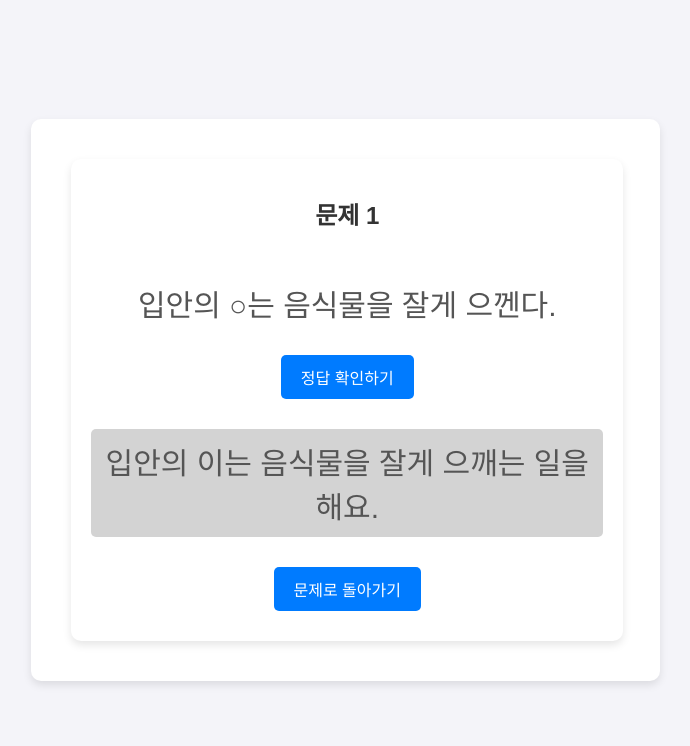
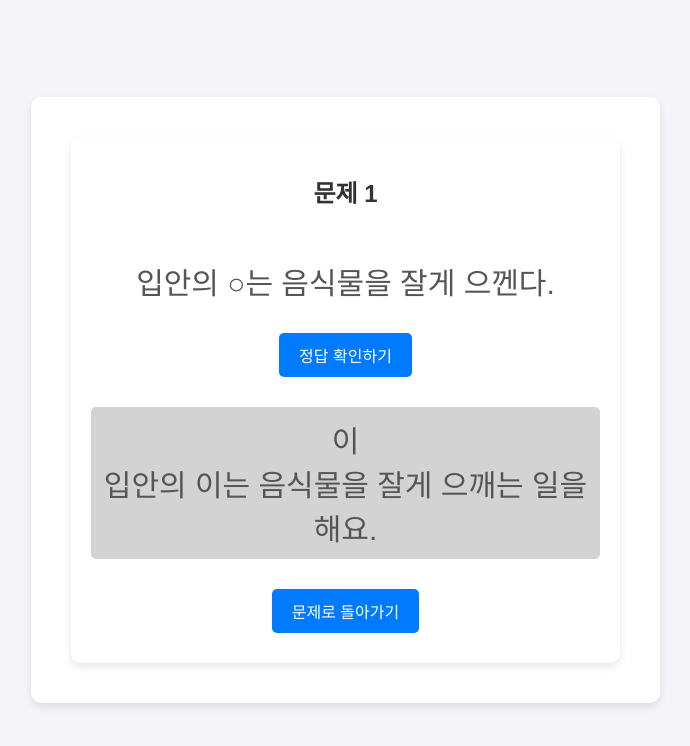
Before and after one commit to bluecode674/kid_edu_ver2, a React (Create React App) app: page /question/1 in a window 1280 px wide. Both pictures are taken after a click on the button "정답 확인하기". Shown: the top 746 px of the page, without its empty margins (261-951 px from the left). Built offline with nearby package versions, Linux system fonts and the light colour scheme.

Commit message:
정답 수정

```diff
--- a/src/components/QuestionPage.css
+++ b/src/components/QuestionPage.css
@@ -10,10 +10,6 @@
   border-radius: 10px;
   box-shadow: 0 4px 8px rgba(0, 0, 0, 0.1);
   margin: 20px;
-  width: 87%; /* 페이지의 가로 크기 고정 */
-  max-width: 600px; /* 페이지의 최대 가로 크기 */
-  height: auto; /* 페이지의 높이 자동 조정 */
-  max-height: 800px; /* 페이지의 최대 높이 */
 }
 
 /* h1 요소의 스타일을 정의합니다. */
--- a/src/components/QuestionPage.js
+++ b/src/components/QuestionPage.js
@@ -24,12 +24,21 @@ const QuestionPage = ({ onAnswered }) => {
     onAnswered(questionId);
   };
 
+  const renderTextWithLineBreaks = (text) => {
+    return text.split('\n').map((line, index) => (
+      <React.Fragment key={index}>
+        {line}
+        <br />
+      </React.Fragment>
+    ));
+  };
+
   return (
     <div className="question-page">
       <h1>문제 {questionId + 1}</h1>
-      <p>{questions[questionId]}</p>
+      <p>{renderTextWithLineBreaks(questions[questionId])}</p>
       <button className="answer-button" onClick={handleAnswer}>정답 확인하기</button>
-      {showAnswer && <p className="answer">{answers[questionId]}</p>}
+      {showAnswer && <p className="answer">{renderTextWithLineBreaks(answers[questionId])}</p>}
       <Link to="/">
         <button className="back-button">문제로 돌아가기</button>
       </Link>
--- a/src/components/data.js
+++ b/src/components/data.js
@@ -22,24 +22,24 @@ export const questions = [
   ];
 
   export const answers = [
-    "입안의 이는 음식물을 잘게 으깨는 일을 해요.",
-    "혀는 음식의 맛을 느끼고 음식물을 섞어주는 역할을 해요.",
+    "이\n 입안의 이는 음식물을 잘게 으깨는 일을 해요.",
+    "혀\n 혀는 음식의 맛을 느끼고 음식물을 섞어주는 역할을 해요.",
     "성공",
     "성공",
-    "식도는 입으로 들어온 음식물을 위로 보내주는 통로 역할을 해요.",
-    "식도는 미끄럼틀처럼 긴 길 모양을 하고 있어요.",
+    "식도\n 식도는 입으로 들어온 음식물을 위로 보내주는 통로 역할을 해요.",
+    "식도\n 식도는 미끄럼틀처럼 긴 길 모양을 하고 있어요.",
     "성공",
-    "위는 작은 주머니 모양으로 음식물을 부수고 소화시키는 역할을 해요.",
-    "위는 쭈글쭈글한 주름이 있으며, 찐득한 물을 내뿜어요.",
+    "위\n 위는 작은 주머니 모양으로 음식물을 부수고 소화시키는 역할을 해요.",
+    "위\n 위는 쭈글쭈글한 주름이 있으며, 찐득한 물을 내뿜어요.",
     "성공",
     "성공",
-    "소장은 구불구불한 긴 모양을 가졌어요.",
-    "소장은 위에서 내려온 음식물을 소화시키고 흡수하는 역할을 해요.",
-    "소장은 영양분을 흡수하는 이상한 털이 있어요.",
+    "소장\n 소장은 구불구불한 긴 모양을 가졌어요.",
+    "소장\n 소장은 위에서 내려온 음식물을 소화시키고 흡수하는 역할을 해요.",
+    "소장\n 소장은 영양분을 흡수하는 이상한 털이 있어요.",
     "성공",
     "성공",
-    "대장은 음식물에 남아있는 물을 빨아들여요.",
-    "대장이 음식물의 물기를 빨아들이면 남은 찌꺼기는 똥이 되어요.",
+    "대장\n 대장은 음식물에 남아있는 물을 빨아들여요.",
+    "대장\n 대장이 음식물의 물기를 빨아들이면 남은 찌꺼기는 똥이 되어요.",
     "성공",
     "성공",
   ];
```
